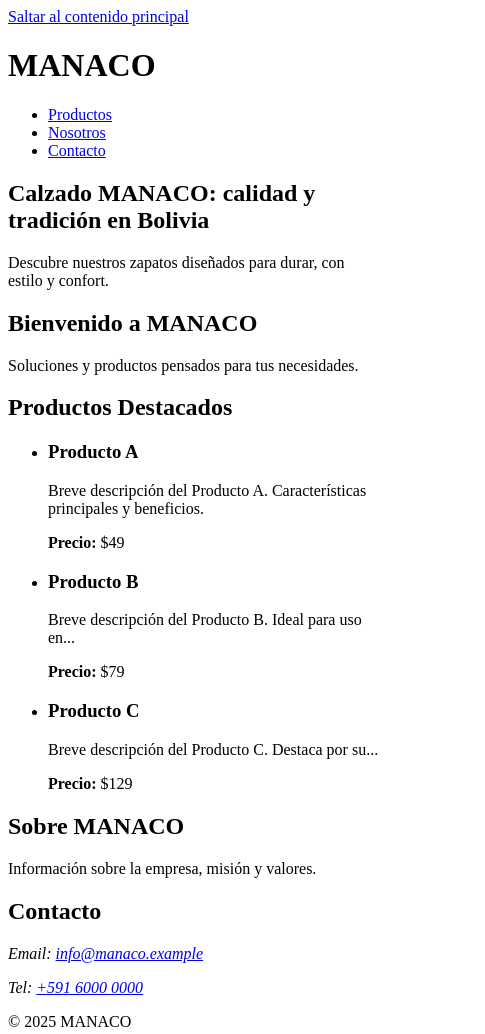
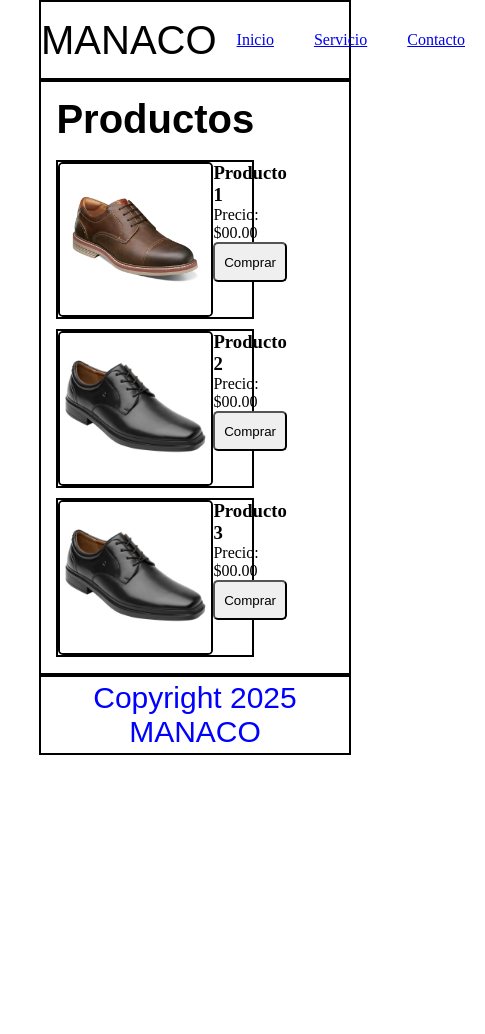
Before and after one commit to relativo69-star/primerexamen-iverRodrigo-ChoqueMamani1, a plain HTML site: page index.html in a window 390 px wide. Shown: the top 1034 px of the page, 485 px wide, since content can reach past the window. After the commit the page ends 844 px from the top, so only its background shows below. Drawn offline with Linux system fonts and the light colour scheme.

Commit message:
actualizacion

```diff
--- a/index.html
+++ b/index.html
@@ -1,134 +1,66 @@
-<!doctype html>
+<!DOCTYPE html>
 <html lang="es">
 <head>
-    <head>
-  <meta charset="utf-8">
-  <meta name="viewport" content="width=device-width, initial-scale=1">
-
-  <!-- Título único (máx. ~60 caracteres) -->
-  <title>Landing MANACO | Calzado de calidad en Bolivia</title>
-
-  <!-- Meta descripción (150–160 caracteres) -->
-  <meta name="description" content="MANACO ofrece calzado de calidad en Bolivia. Descubre nuestra colección de zapatos duraderos y cómodos, diseñados para acompañarte en cada paso.">
-
-  <!-- Open Graph básico -->
-  <meta property="og:title" content="Landing MANACO | Calzado de calidad en Bolivia">
-  <meta property="og:description" content="Zapatos duraderos y cómodos para cada paso. Descubre la colección de MANACO en Bolivia.">
-  <meta property="og:type" content="website">
-  <meta property="og:image" content="images/placeholder.jpg"> <!-- cambia luego por una imagen optimizada -->
-
-  <!-- Buenas prácticas -->
-  <meta name="robots" content="index, follow">
-</head>
-
-  <meta charset="utf-8" />
-  <meta name="viewport" content="width=device-width,initial-scale=1" />
-  <title>MANACO — Productos</title>
-  <meta name="description" content="Landing de MANACO — muestra de productos destacados." />
+    <meta charset="UTF-8">
+    <meta name="viewport" content="width=device-width, initial-scale=1.0">
+    <title>Calzado MANACO - Impulsa tu paso</title>
+    <link rel="stylesheet" href="styles.css">
 </head>
 <body>
-    <a href="#main-content" class="skip-link">Saltar al contenido principal</a>
-
     <header>
-    <h1>MANACO</h1> <!-- único H1 -->
-    <nav aria-label="Navegación principal">
+        <div>
+            <p class="logo">MANACO</p>
+        </div>
+        <div>
+            <!-- Menú dentro de nav para accesibilidad -->
+            <nav aria-label="Menú principal">
                 <ul>
-        <li><a href="#productos">Productos</a></li>
-        <li><a href="#nosotros">Nosotros</a></li>
+                    <li><a href="#inicio">Inicio</a></li>
+                    <li><a href="#servicio">Servicio</a></li>
                     <li><a href="#contacto">Contacto</a></li>
                 </ul>
             </nav>
+        </div>
     </header>
 
     <main id="main-content">
-  <section>
-    <h1>Calzado MANACO: calidad y tradición en Bolivia</h1>
-    <p>Descubre nuestros zapatos diseñados para durar, con estilo y confort.</p>
+        <section class="banner" id="inicio">
+            <h1>Calzado que impulsa tu paso</h1>
+        </section>
+
+        <section class="Producto" aria-labelledby="productos-titulo">
+            <h2 id="productos-titulo" class="pr_titulo">Productos</h2>
+
+            <article class="p1">
+                <img src="pro1.jpg" alt="Zapato color negro">
+                <div>
+                    <h3>Producto 1</h3>
+                    <p>Precio: $00.00</p>
+                    <button type="button" aria-label="Comprar Producto 1">Comprar</button>
+                </div>
+            </article>
+
+            <article class="p2">
+                <img src="pro2.jpg" alt="Botín de cuero negro">
+                <div>
+                    <h3>Producto 2</h3>
+                    <p>Precio: $00.00</p>
+                    <button type="button" aria-label="Comprar Producto 2">Comprar</button>
+                </div>
+            </article>
+
+            <article class="p3">
+                <img src="pro3.jpg" alt="zapato negro de mujer">
+                <div>
+                    <h3>Producto 3</h3>
+                    <p>Precio: $00.00</p>
+                    <button type="button" aria-label="Comprar Producto 3">Comprar</button>
+                </div>
+            </article>
         </section>
     </main>
-  <!-- contenido -->
-
-    <section id="hero" aria-labelledby="hero-title">
-      <h2 id="hero-title">Bienvenido a MANACO</h2>
-      <p>Soluciones y productos pensados para tus necesidades.</p>
-    </section>
-
-    <section id="productos" aria-labelledby="productos-title">
-      <h2 id="productos-title">Productos Destacados</h2>
-
-      <!-- contenedor semántico para la lista de productos -->
-      <ul role="list" aria-label="Lista de productos">
-        <li>
-          <article aria-labelledby="p1-title">
-            <h3 id="p1-title">Producto A</h3>
-            <p>Breve descripción del Producto A. Características principales y beneficios.</p>
-            <p><strong>Precio:</strong> $49</p>
-          </article>
-        </li>
-
-        <li>
-          <article aria-labelledby="p2-title">
-            <h3 id="p2-title">Producto B</h3>
-            <p>Breve descripción del Producto B. Ideal para uso en...</p>
-            <p><strong>Precio:</strong> $79</p>
-          </article>
-        </li>
-
-        <li>
-          <article aria-labelledby="p3-title">
-            <h3 id="p3-title">Producto C</h3>
-            <p>Breve descripción del Producto C. Destaca por su...</p>
-            <p><strong>Precio:</strong> $129</p>
-          </article>
-        </li>
-      </ul>
-    </section>
-
-    <section id="nosotros" aria-labelledby="nosotros-title">
-      <h2 id="nosotros-title">Sobre MANACO</h2>
-      <p>Información sobre la empresa, misión y valores.</p>
-    </section>
-
-    <section id="contacto" aria-labelledby="contacto-title">
-      <h2 id="contacto-title">Contacto</h2>
-      <address>
-        <p>Email: <a href="mailto:info@manaco.example">info@manaco.example</a></p>
-        <p>Tel: <a href="tel:+59160000000">+591 6000 0000</a></p>
-      </address>
-    </section>
-  </main>
-
-  <footer>
-    <p>&copy; <span id="y"></span> MANACO</p>
-  </footer>
-
-  <script>
-    document.getElementById('y').textContent = new Date().getFullYear();
-  </script>
-</body>
-</html>
-<section class="productos">
-  <article>
-    <img src="producto1.jpg" alt="Zapato deportivo MANACO modelo X">
-    <h3>Zapato Deportivo</h3>
-    <p>$120</p>
-    <button>Comprar</button>
-  </article>
-
-  <article>
-    <img src="producto2.jpg" alt="Botín de cuero MANACO modelo Y">
-    <h3>Botín de Cuero</h3>
-    <p>$250</p>
-    <button>Comprar</button>
-  </article>
-
-  <article>
-    <img src="producto3.jpg" alt="Sandalia MANACO modelo Z">
-    <h3>Sandalia</h3>
-    <p>$90</p>
-    <button>Comprar</button>
-  </article>
-</section>
     <footer>
         <p>Copyright 2025 MANACO</p>
     </footer>
+</body>
+</html>
--- a/styles.css
+++ b/styles.css
@@ -1,81 +1,117 @@
-:focus {
-  outline: 3px solid #2dd4bf; /* color accesible */
-  outline-offset: 4px;
+*{
+    margin: 0;
+    padding: 0;
+    box-sizing: border-box;
 }
-.skip-link {
-  position: absolute;
-  top: -40px;
-  left: 0;
-  background: #2dd4bf;
-  color: #000;
-  padding: 8px;
-  border-radius: 4px;
-  z-index: 100;
-  transition: top 0.3s;
+body{
+    margin-left: 10%;
+    margin-right: 10%;
 }
-.skip-link:focus {
-  top: 10px;
+header{
+    height: 80px;
+    border: 2px solid black;
+    display: flex;
+    justify-content: space-around;
+    align-items: center;
 }
-/* --- Estilos móviles para pantallas pequeñas (<600px) --- */
-@media (max-width: 600px) {
-  /* Header rojo */
-  header {
-    background-color: red;
-    color: white;
-  }
+.logo{
+    font-family: sans-serif;
+    font-size: 40px;
+}
+ul{
+    display: flex;
+}
+li{
+    display: flex;
+    margin: 20px;
+}
+main{
+    border: 2px solid black;
+}
+.banner{
+    display: flex;
+    justify-content: center;
+    align-items: center;
+    margin: 5%;
+    border: 2px solid black;
+    height: 200px;
+    font-size: 40px;
+    padding: 50px;
+    font-family: sans-serif;
+    border-radius: 10px;
+}
+.Producto{
+    padding: 5%;
+    display: grid;
+    grid-template-columns: repeat(3, 1fr);
+    grid-template-rows: 1fr 3fr;
+    grid-template-areas: "ca ca ca"
+                        "pro1 pro2 pro3";
+    gap: 10px;
+}
+.pr_titulo{
+    grid-area: ca;
+    font-family: sans-serif;
+    font-size: 40px;
+}
+.p1{
+    grid-area: pro1;
+}
+.p2{
+    grid-area: pro2;
+}
+.p3{
+    grid-area: pro3;
+}
+img{
+    width: 80%;
+    border: 2px solid black;
+    border-radius: 5px;
+}
+footer{
+    border: 2px solid black;
+    display: flex;
+    justify-content: center;
+    align-items: center;
+    height: 80px;
+    font-family: sans-serif;
+    font-size: 30px;
+}
+button{
+    width: 100%;
+    height: 40px;
+    border-radius: 5px;
+}
 
-  /* Ocultar banner */
+@media(max-width: 600px) {
   .banner {
     display: none;
   }
-
-  /* Productos en tarjetas: 1 por fila */
-  .productos {
-    display: flex;
-    flex-direction: column;
-    gap: 1rem;
-  }
-
-  .productos article {
-    border: 1px solid #ddd;
-    border-radius: 8px;
-    padding: 1rem;
-    background: #fff;
-    text-align: center;
-  }
-
-  .productos article img {
-    width: 100%;
-    height: auto;
-    border-radius: 4px;
-    margin-bottom: 0.5rem;
-  }
-
-  .productos article h3 {
-    font-size: 1.2rem;
-    margin: 0.5rem 0;
-  }
-
-  .productos article p {
-    font-weight: bold;
-    color: #222;
-    margin-bottom: 0.5rem;
-  }
-
-  .productos article button {
-    padding: 0.5rem 1rem;
-    border: none;
-    border-radius: 4px;
-    background: red;
-    color: white;
-    cursor: pointer;
-  }
-
-  /* Footer azul */
-  footer {
-    background-color: blue;
-    color: white;
-    text-align: center;
-    padding: 1rem;
-  }
+  .Producto{
+    padding: 5%;
+    display: grid;
+    grid-template-columns: repeat(3, 1fr);
+    grid-template-rows: 1fr 3fr;
+    grid-template-areas: "ca"
+                        "pro1"
+                        "pro2"
+                        "pro3";
+    gap: 10px;
+    }
+    .p1{
+        border: 2px solid black;
+        display: flex;
+    }
+    .p2{
+        border: 2px solid black;
+        display: flex;
+    }
+    .p3{
+        border: 2px solid black;
+        display: flex;
 }
+}
+footer p {
+  color: blue;
+  text-align: center;
+}
```
Also changed, not shown: pro1.jpg (added), pro2.jpg (added), pro3.jpg (added). Lines whose indentation alone changed are shown as unchanged.
